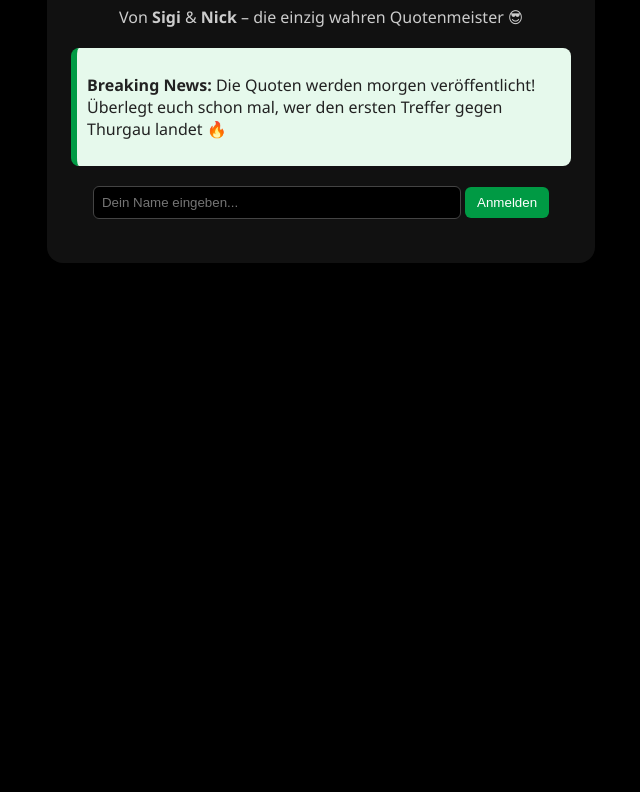
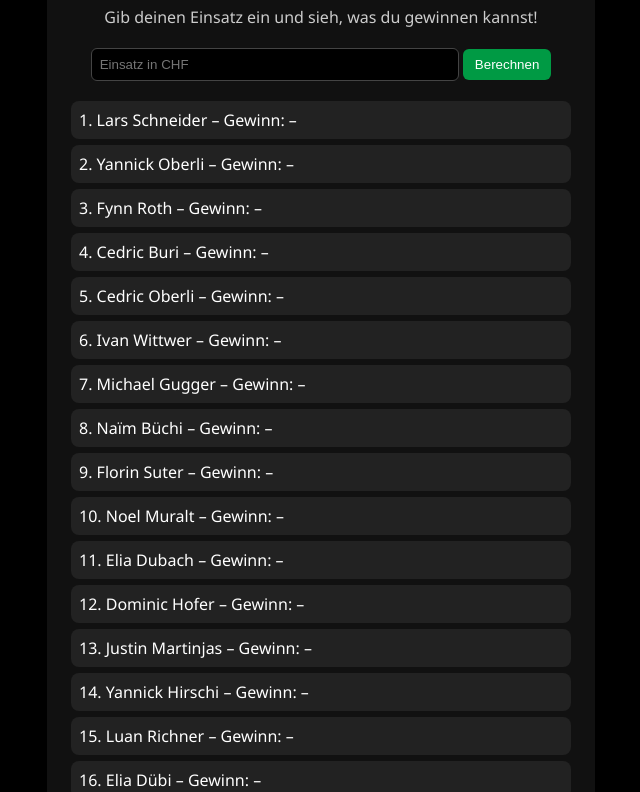
Before and after one commit to nickrohner2006-sys/Chlous, a plain HTML site: page index.html in a window 1280 px wide. Shown: the part 142-934 px from the top of the page, without its empty margins (319-959 px from the left). Before the commit the page ends 800 px from the top, so only its background shows below. Drawn offline with Linux system fonts and the light colour scheme.

Commit message:
Update index.html

```diff
--- a/index.html
+++ b/index.html
@@ -1,54 +1,56 @@
 <!DOCTYPE html>
 <html lang="de">
 <head>
-    <meta charset="UTF-8" />
-    <meta name="viewport" content="width=device-width, initial-scale=1.0" />
-    <title>SVWE U21 WETTEN</title>
-    <link rel="stylesheet" href="style.css" />
+  <meta charset="UTF-8">
+  <title>Chlous Quoten</title>
+  <link rel="stylesheet" href="style.css">
 </head>
 <body>
   <div class="container">
-      <h1>🏑 SVWE U21 WETTEN </h1>
-      <p class="subtitle">
-        Von <b>Sigi</b> & <b>Nick</b> – die einzig wahren Quotenmeister
-        😎
-      </p>
+    <h1>🎅 Chlous Quoten</h1>
+    <p class="subtitle">Gib deinen Einsatz ein und sieh, was du gewinnen kannst!</p>
 
-      <div class="announcement">
-        <p>
-          <b>Breaking News:</b> Die Quoten werden morgen veröffentlicht!
-          Überlegt euch schon mal, wer den ersten Treffer gegen Thurgau landet
-          🔥
-        </p>
+    <div class="login">
+      <input type="number" id="betAmount" placeholder="Einsatz in CHF" />
+      <button onclick="calculateWinnings()">Berechnen</button>
     </div>
 
-      <div class="login">
-        <input type="text" id="username" placeholder="Dein Name eingeben..." />
-        <button id="loginBtn">Anmelden</button>
-      </div>
-
-      <div id="betSection" class="hidden">
-        <h2>Aktuelle Wette</h2>
-        <div class="bet-card">
-          <p><b>Wer schiesst das erste Tor gegen Thurgau?</b></p>
-          <ul id="options">
-            <li><button class="betOption">Sigi (12.1)</button></li>
-            <li><button class="betOption">Lars (1.3)</button></li>
-            <li><button class="betOption">Chlous (14.0)</button></li>
-            <li><button class="betOption">Yannick Oberli (2.0)</button></li>
+    <ul id="allBets">
+      <li data-quote="4.66">1. Lars Schneider – Gewinn: <span class="win">–</span></li>
+      <li data-quote="4.78">2. Yannick Oberli – Gewinn: <span class="win">–</span></li>
+      <li data-quote="8.95">3. Fynn Roth – Gewinn: <span class="win">–</span></li>
+      <li data-quote="2.84">4. Cedric Buri – Gewinn: <span class="win">–</span></li>
+      <li data-quote="7.70">5. Cedric Oberli – Gewinn: <span class="win">–</span></li>
+      <li data-quote="6.95">6. Ivan Wittwer – Gewinn: <span class="win">–</span></li>
+      <li data-quote="8.95">7. Michael Gugger – Gewinn: <span class="win">–</span></li>
+      <li data-quote="8.95">8. Naïm Büchi – Gewinn: <span class="win">–</span></li>
+      <li data-quote="38.95">9. Florin Suter – Gewinn: <span class="win">–</span></li>
+      <li data-quote="38.95">10. Noel Muralt – Gewinn: <span class="win">–</span></li>
+      <li data-quote="13.95">11. Elia Dubach – Gewinn: <span class="win">–</span></li>
+      <li data-quote="16.45">12. Dominic Hofer – Gewinn: <span class="win">–</span></li>
+      <li data-quote="18.95">13. Justin Martinjas – Gewinn: <span class="win">–</span></li>
+      <li data-quote="28.95">14. Yannick Hirschi – Gewinn: <span class="win">–</span></li>
+      <li data-quote="23.95">15. Luan Richner – Gewinn: <span class="win">–</span></li>
+      <li data-quote="28.95">16. Elia Dübi – Gewinn: <span class="win">–</span></li>
     </ul>
   </div>
 
-        <div id="result" class="hidden"></div>
+  <script>
+    function calculateWinnings() {
+      const amount = parseFloat(document.getElementById("betAmount").value);
+      const bets = document.querySelectorAll("#allBets li");
 
-        <h3>💬 Alle Tipps</h3>
-        <button id="clearBetsBtn" class="adminBtn hidden">
-          🗑️ Alle Tipps löschen (Admin)
-        </button>
-        <ul id="allBets"></ul>
-      </div>
-    </div>
-
-    <script src="script.js"></script>
+      bets.forEach(bet => {
+        const quote = parseFloat(bet.getAttribute("data-quote"));
+        const winSpan = bet.querySelector(".win");
+        if (!isNaN(amount)) {
+          const win = (amount * quote).toFixed(2);
+          winSpan.textContent = `${win} CHF`;
+        } else {
+          winSpan.textContent = "–";
+        }
+      });
+    }
+  </script>
 </body>
 </html>
```
Lines whose indentation alone changed are shown as unchanged.
